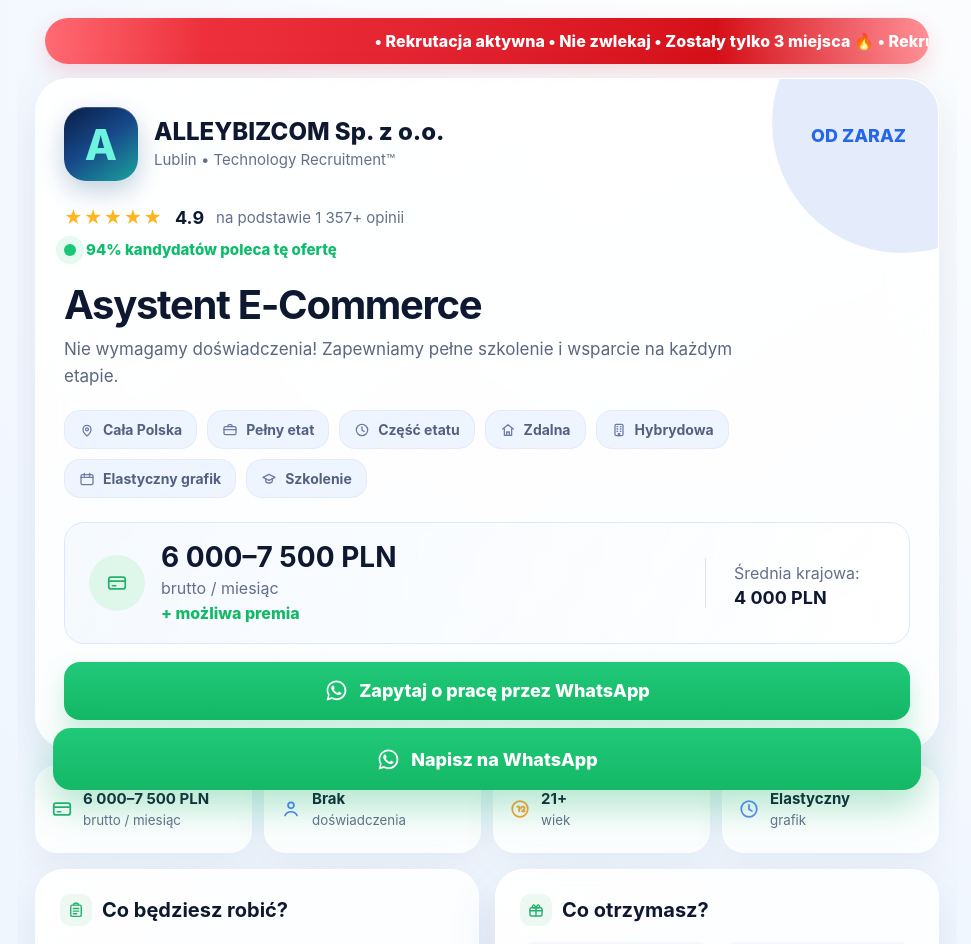
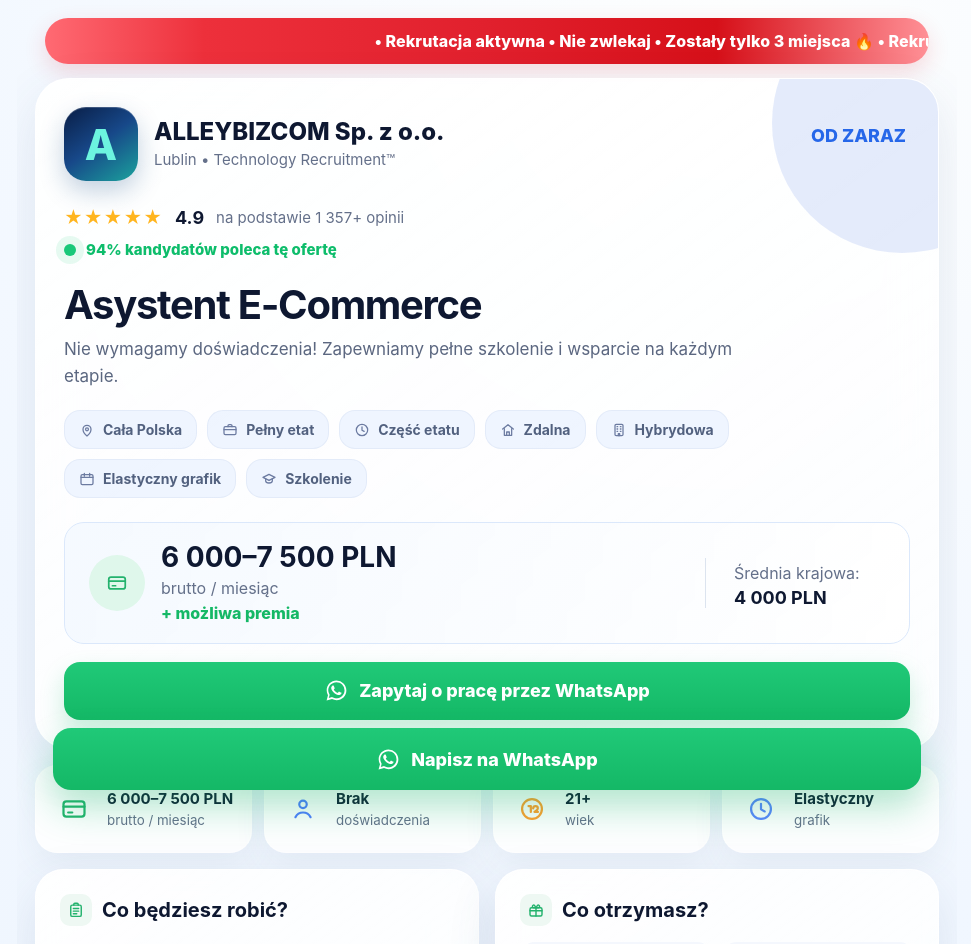
Before and after one commit to michaelminhtp-ws/ws-ecommerce-, a Next.js app: page / in a window 1280 px wide. Shown: the top 944 px of the page, without its empty margins (153-1124 px from the left). Built offline with nearby package versions, Linux system fonts and the light colour scheme.

Commit message:
Update page.tsx

```diff
--- a/app/page.tsx
+++ b/app/page.tsx
@@ -351,6 +351,32 @@
   );
 }
 
+function QuickStatIcon({
+  icon,
+  color,
+}: {
+  icon: IconName;
+  color: string;
+}) {
+  return (
+    <span
+      style={{
+        width: 46,
+        height: 46,
+        minWidth: 46,
+        minHeight: 46,
+        display: 'inline-flex',
+        alignItems: 'center',
+        justifyContent: 'center',
+        color,
+        flexShrink: 0,
+      }}
+    >
+      <Icon name={icon} size={28} color={color} />
+    </span>
+  );
+}
+
 function CTA({ label }: { label: string }) {
   return (
     <button
@@ -457,16 +483,7 @@
 
       <section className="quickStats">
         <div className="statCard">
-          <span
-            style={{
-              display: 'inline-flex',
-              color: '#23b26d',
-              alignItems: 'center',
-              justifyContent: 'center',
-            }}
-          >
-            <Icon name="card" size={22} />
-          </span>
+          <QuickStatIcon icon="card" color="#23b26d" />
           <div>
             <strong>6 000–7 500 PLN</strong>
             <small>brutto / miesiąc</small>
@@ -474,16 +491,7 @@
         </div>
 
         <div className="statCard">
-          <span
-            style={{
-              display: 'inline-flex',
-              color: '#4f7cff',
-              alignItems: 'center',
-              justifyContent: 'center',
-            }}
-          >
-            <Icon name="user" size={22} />
-          </span>
+          <QuickStatIcon icon="user" color="#4f7cff" />
           <div>
             <strong>Brak</strong>
             <small>doświadczenia</small>
@@ -491,16 +499,7 @@
         </div>
 
         <div className="statCard">
-          <span
-            style={{
-              display: 'inline-flex',
-              color: '#ff9d2e',
-              alignItems: 'center',
-              justifyContent: 'center',
-            }}
-          >
-            <Icon name="age" size={22} />
-          </span>
+          <QuickStatIcon icon="age" color="#ff9d2e" />
           <div>
             <strong>21+</strong>
             <small>wiek</small>
@@ -508,16 +507,7 @@
         </div>
 
         <div className="statCard">
-          <span
-            style={{
-              display: 'inline-flex',
-              color: '#5a84ff',
-              alignItems: 'center',
-              justifyContent: 'center',
-            }}
-          >
-            <Icon name="clock" size={22} />
-          </span>
+          <QuickStatIcon icon="clock" color="#5a84ff" />
           <div>
             <strong>Elastyczny</strong>
             <small>grafik</small>
```
